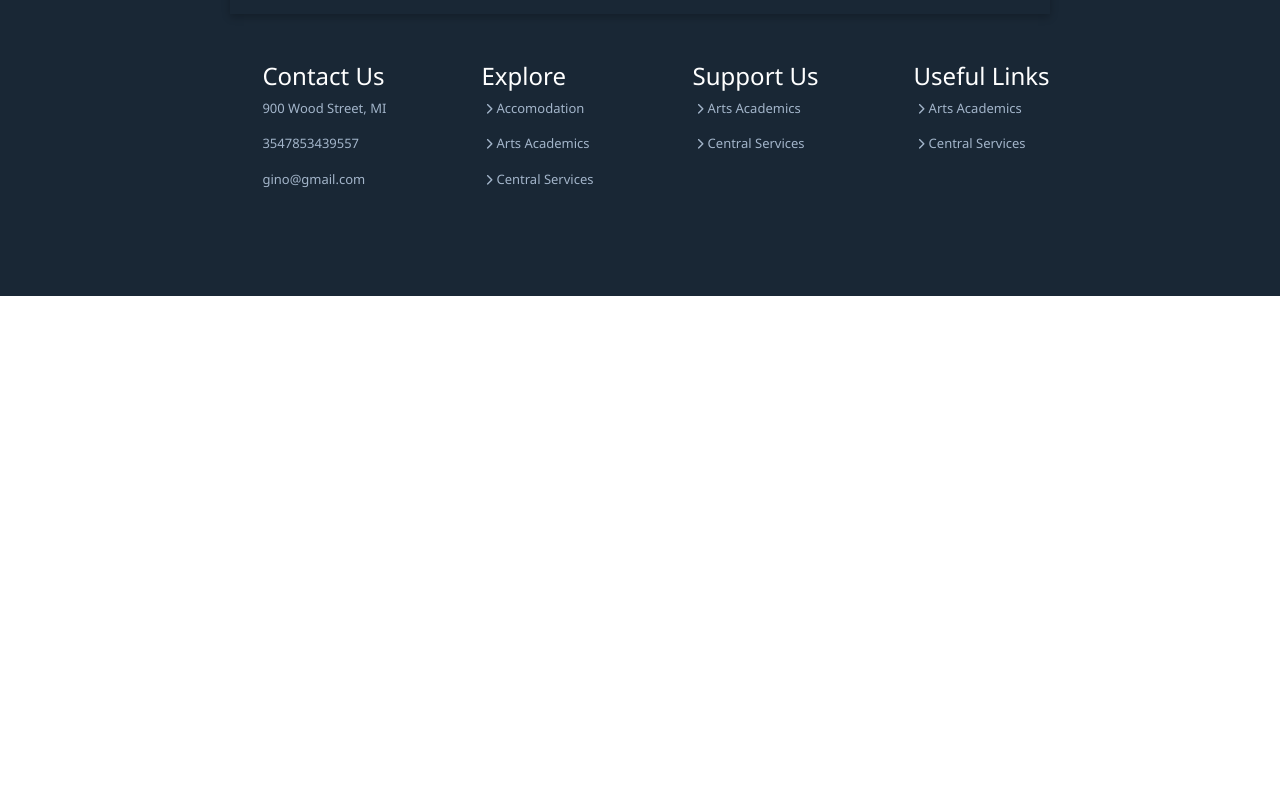
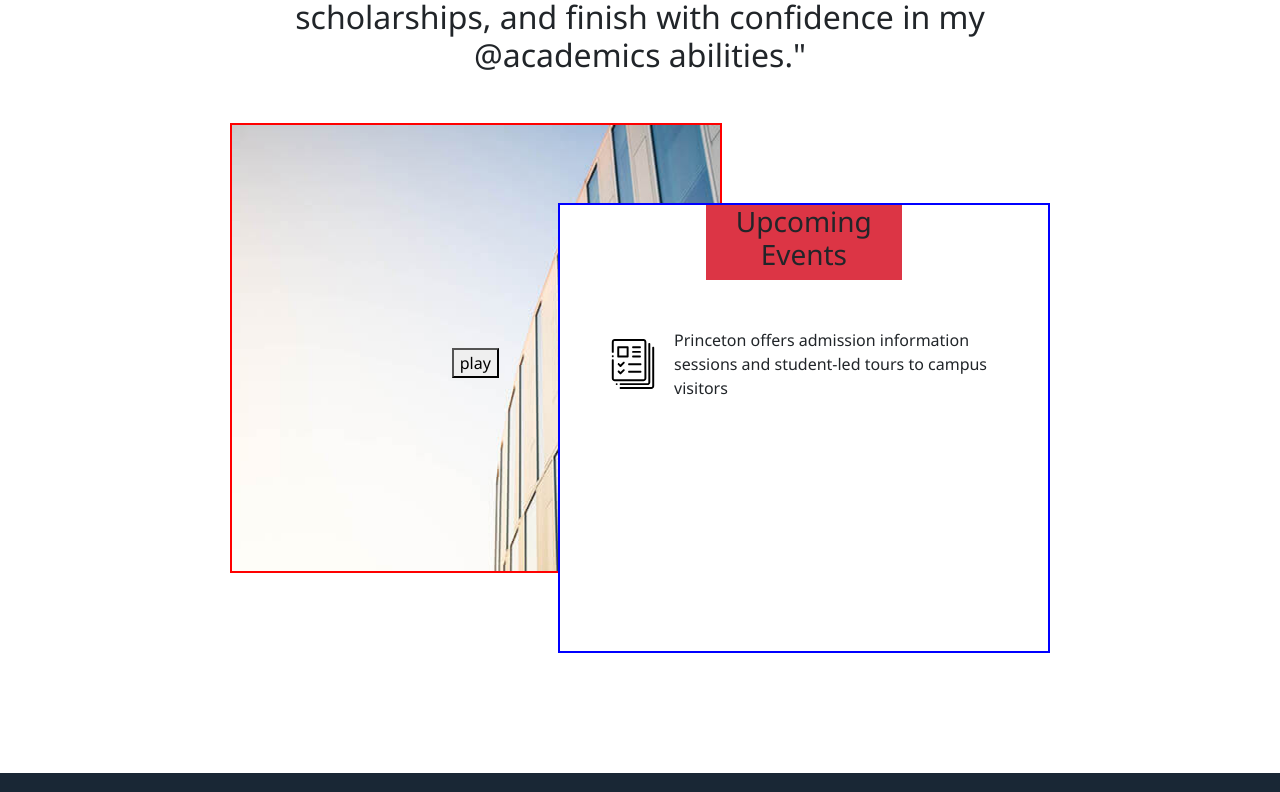
Before and after one commit to francescotroiano98/proj-html-vuejs, a Vue app: page / in a window 1280 px wide. Shown: the part 2348-3140 px from the top of the page. Before the commit the page ends 2644 px from the top, so only its background shows below. Built offline with nearby package versions, Linux system fonts and the light colour scheme.

Commit message:
doing UpcomingEvents section

```diff
--- a/src/components/AppMain.vue
+++ b/src/components/AppMain.vue
@@ -2,16 +2,19 @@
     <section class="my_container">
         <Description/>
         <RecentCourses/>
+        <UpcomingEvents/>
     </section>
 </template>
 <script>
 import Description from './MainContents/Description.vue';
 import RecentCourses from './MainContents/RecentCourses.vue'
+import UpcomingEvents from './MainContents/UpcomingEvents.vue'
 export default {
     name:"AppMain",
     components:{
         Description,
-        RecentCourses
+        RecentCourses,
+        UpcomingEvents
     }
 }
 </script>
--- a/src/components/MainContents/RecentCourses.vue
+++ b/src/components/MainContents/RecentCourses.vue
@@ -3,7 +3,7 @@
         <h2 class="mb-3">Recent Courses</h2>
         <p>Whether you're considering a foundation course or an undergraduate degree master's or a PhD, academics is a place where students thrive.</p>
     </div>
-    <div class="d-flex flex-wrap justify-content-between">
+    <div class="d-flex flex-wrap justify-content-between mb-5">
 
            <div class="my_card mb-3">
 
--- /dev/null
+++ b/src/components/MainContents/UpcomingEvents.vue
@@ -0,0 +1,59 @@
+<template>
+    <div class="text-center mb-5">
+        <h2>"Academics was committed to my success from the moment I attended an Open House. With the support of caring advisors, professors, and staff i was able to thrive in courses, gain recognition through scholarships, and finish with confidence in my @academics abilities."</h2>
+    </div>
+    <div class="video-events-container position-relative">
+        <div class="video position-relative">
+            <button class="position-absolute">play</button>
+        </div>
+        <div class="events position-absolute d-flex flex-column px-5">
+
+            <div class="text-center bg-danger w-50 m-auto mt-0 mb-5">
+                <h3>Upcoming Events</h3>
+            </div>
+            <div class="d-flex">
+                <img class="me-3" src="../../assets/img/svg-1.svg" alt="">
+
+                <p class="mb-0">Princeton offers admission information sessions and student-led tours to campus visitors</p>
+
+                <span></span>
+            </div>
+
+
+        </div>
+    </div>
+</template>
+<script>
+export default {
+    name:"UpcomingEvents"
+}
+</script>
+<style lang="scss" scoped>
+.video-events-container{
+    height: 650px;
+}
+.video{
+    width: 60%;
+    height: 450px;
+    border: 2px solid red;
+    background-image: url('../../assets/img/video-bg-3.jpg');
+    margin-bottom: 3rem;
+    button{
+        left: 45%;
+        top:50%;
+    }
+}
+.events{
+    width: 60%;
+    height: 450px;
+    border: 2px solid blue;
+    top:80px;
+    left: 40%;
+    background-color: white;
+
+    margin-bottom: 3rem;
+    img{
+        width: 50px;
+    }
+}
+</style>
```
